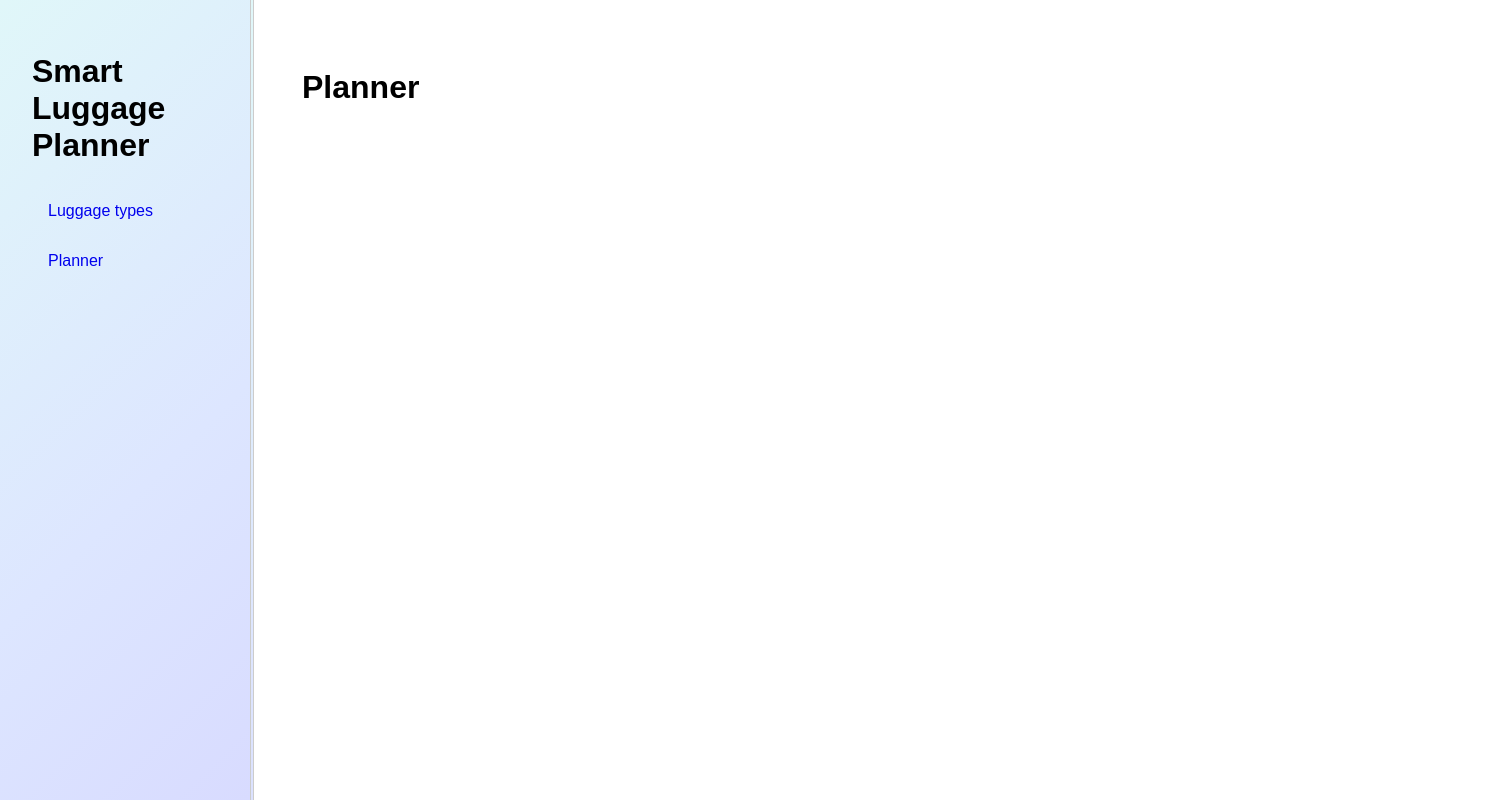
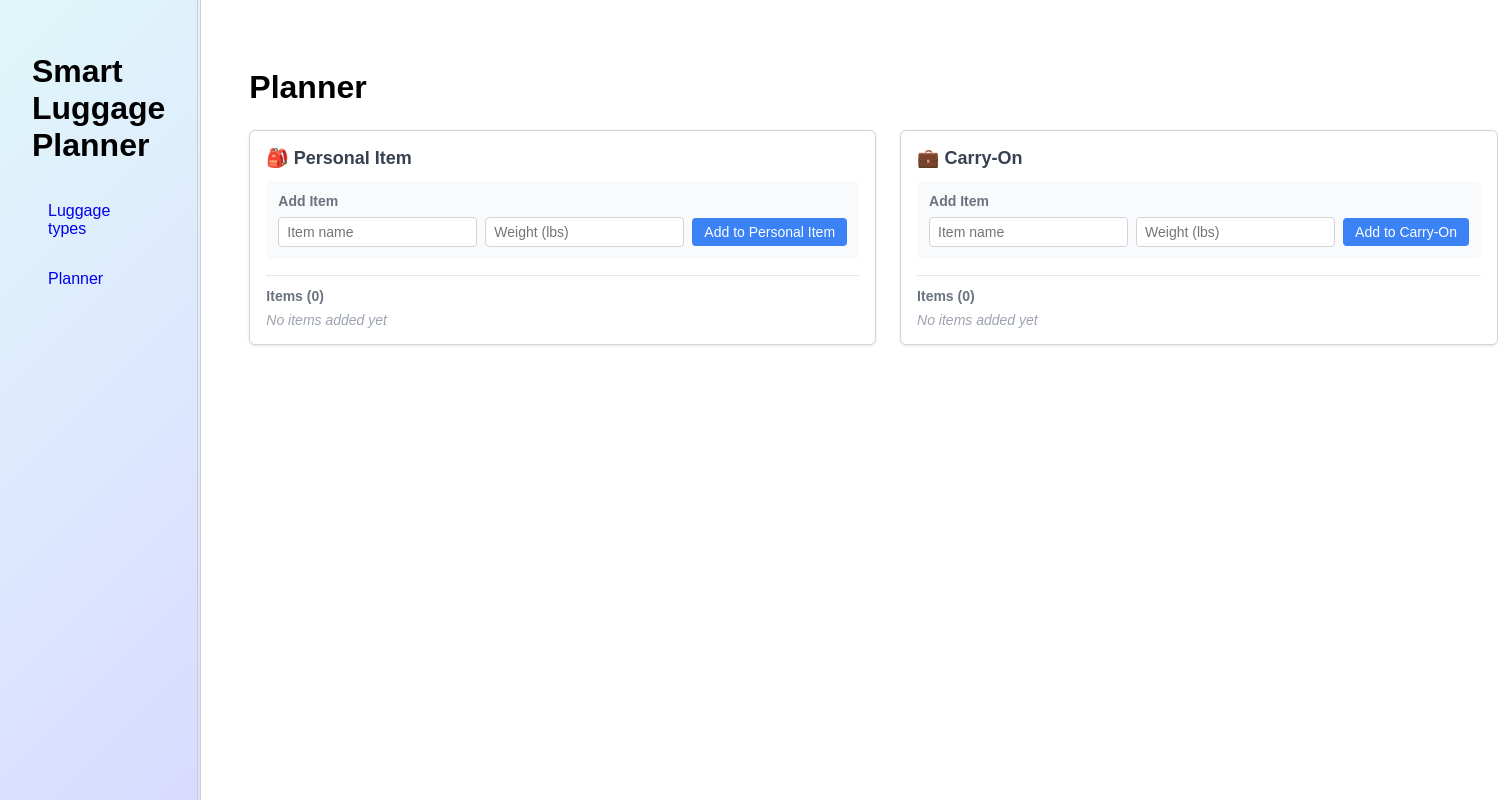
Before and after one commit to shanayamalik/berkeley-cs260, a React (Vite) app in the folder programming-assignment-3/code/: page / in a window 1280 px wide. Both pictures are taken after a click on the link "Planner". Shown: the whole page, 1498 px wide, since content can reach past the window. Built offline with nearby package versions, Linux system fonts and the light colour scheme.

Commit message:
users can add items to either bag via text fields for data entry

```diff
--- a/programming-assignment-3/code/src/index.css
+++ b/programming-assignment-3/code/src/index.css
@@ -175,3 +175,121 @@ body {
   line-height: 1.35;
   color: #374151;
 }
+
+/* Planner page styles */
+.planner {
+  max-width: 1000px;
+}
+
+.bag-sections {
+  display: flex;
+  gap: 1.5rem;
+  margin-top: 1.5rem;
+}
+
+.bag-section {
+  flex: 1;
+  border: 1px solid #d1d5db;
+  border-radius: 6px;
+  padding: 1rem;
+  background: white;
+  box-shadow: 0 1px 3px rgba(0, 0, 0, 0.1);
+}
+
+.bag-section h2 {
+  margin: 0 0 0.75rem 0;
+  font-size: 1.125rem;
+  color: #374151;
+}
+
+.bag-section h3 {
+  margin: 0 0 0.5rem 0;
+  font-size: 0.875rem;
+  font-weight: 600;
+  color: #6b7280;
+}
+
+.add-item-form {
+  margin-bottom: 1rem;
+  padding: 0.75rem;
+  background: #f9fafb;
+  border-radius: 4px;
+}
+
+.form-row {
+  display: flex;
+  gap: 0.5rem;
+  align-items: center;
+}
+
+.item-name-input {
+  flex: 2;
+  padding: 0.375rem 0.5rem;
+  border: 1px solid #d1d5db;
+  border-radius: 4px;
+  font-size: 0.875rem;
+}
+
+.item-weight-input {
+  flex: 1;
+  padding: 0.375rem 0.5rem;
+  border: 1px solid #d1d5db;
+  border-radius: 4px;
+  font-size: 0.875rem;
+}
+
+.add-button {
+  padding: 0.375rem 0.75rem;
+  background: #3b82f6;
+  color: white;
+  border: none;
+  border-radius: 4px;
+  font-size: 0.875rem;
+  cursor: pointer;
+  white-space: nowrap;
+}
+
+.add-button:hover {
+  background: #2563eb;
+}
+
+.items-list {
+  border-top: 1px solid #e5e7eb;
+  padding-top: 0.75rem;
+}
+
+.empty-message {
+  color: #9ca3af;
+  font-style: italic;
+  margin: 0;
+  font-size: 0.875rem;
+}
+
+.item-list {
+  list-style: none;
+  padding: 0;
+  margin: 0;
+}
+
+.item {
+  display: flex;
+  justify-content: space-between;
+  align-items: center;
+  padding: 0.375rem 0;
+  border-bottom: 1px solid #f3f4f6;
+}
+
+.item:last-child {
+  border-bottom: none;
+}
+
+.item-name {
+  font-weight: 500;
+  color: #374151;
+  font-size: 0.875rem;
+}
+
+.item-weight {
+  color: #6b7280;
+  font-size: 0.8rem;
+}
--- a/programming-assignment-3/code/src/pages/planner/Planner.jsx
+++ b/programming-assignment-3/code/src/pages/planner/Planner.jsx
@@ -4,9 +4,143 @@ export default function Planner() {
   const [personalItemItems, setPersonalItemItems] = useState([]);
   const [carryOnItems, setCarryOnItems] = useState([]);
 
+  // Form state for adding new items
+  const [newItemName, setNewItemName] = useState("");
+  const [newItemWeight, setNewItemWeight] = useState("");
+
+  // Function to add item to personal item bag
+  const addToPersonalItem = (e) => {
+    e.preventDefault();
+    if (newItemName.trim() && newItemWeight.trim()) {
+      const weight = parseFloat(newItemWeight);
+      if (weight > 0) {
+        setPersonalItemItems([...personalItemItems, {
+          id: Date.now(), // Simple ID generation
+          name: newItemName.trim(),
+          weight: weight
+        }]);
+        setNewItemName("");
+        setNewItemWeight("");
+      }
+    }
+  };
+
+  // Function to add item to carry-on bag
+  const addToCarryOn = (e) => {
+    e.preventDefault();
+    if (newItemName.trim() && newItemWeight.trim()) {
+      const weight = parseFloat(newItemWeight);
+      if (weight > 0) {
+        setCarryOnItems([...carryOnItems, {
+          id: Date.now(), // Simple ID generation
+          name: newItemName.trim(),
+          weight: weight
+        }]);
+        setNewItemName("");
+        setNewItemWeight("");
+      }
+    }
+  };
+
   return (
     <div className="planner">
       <h1>Planner</h1>
+
+      <div className="bag-sections">
+        {/* Personal Item Section */}
+        <div className="bag-section">
+          <h2>🎒 Personal Item</h2>
+          <div className="add-item-form">
+            <h3>Add Item</h3>
+            <form onSubmit={addToPersonalItem}>
+              <div className="form-row">
+                <input
+                  type="text"
+                  placeholder="Item name"
+                  value={newItemName}
+                  onChange={(e) => setNewItemName(e.target.value)}
+                  className="item-name-input"
+                />
+                <input
+                  type="number"
+                  placeholder="Weight (lbs)"
+                  value={newItemWeight}
+                  onChange={(e) => setNewItemWeight(e.target.value)}
+                  step="0.1"
+                  min="0"
+                  className="item-weight-input"
+                />
+                <button type="submit" className="add-button">
+                  Add to Personal Item
+                </button>
+              </div>
+            </form>
+          </div>
+
+          <div className="items-list">
+            <h3>Items ({personalItemItems.length})</h3>
+            {personalItemItems.length === 0 ? (
+              <p className="empty-message">No items added yet</p>
+            ) : (
+              <ul className="item-list">
+                {personalItemItems.map((item) => (
+                  <li key={item.id} className="item">
+                    <span className="item-name">{item.name}</span>
+                    <span className="item-weight">{item.weight} lbs</span>
+                  </li>
+                ))}
+              </ul>
+            )}
+          </div>
+        </div>
+
+        {/* Carry-On Section */}
+        <div className="bag-section">
+          <h2>💼 Carry-On</h2>
+          <div className="add-item-form">
+            <h3>Add Item</h3>
+            <form onSubmit={addToCarryOn}>
+              <div className="form-row">
+                <input
+                  type="text"
+                  placeholder="Item name"
+                  value={newItemName}
+                  onChange={(e) => setNewItemName(e.target.value)}
+                  className="item-name-input"
+                />
+                <input
+                  type="number"
+                  placeholder="Weight (lbs)"
+                  value={newItemWeight}
+                  onChange={(e) => setNewItemWeight(e.target.value)}
+                  step="0.1"
+                  min="0"
+                  className="item-weight-input"
+                />
+                <button type="submit" className="add-button">
+                  Add to Carry-On
+                </button>
+              </div>
+            </form>
+          </div>
+
+          <div className="items-list">
+            <h3>Items ({carryOnItems.length})</h3>
+            {carryOnItems.length === 0 ? (
+              <p className="empty-message">No items added yet</p>
+            ) : (
+              <ul className="item-list">
+                {carryOnItems.map((item) => (
+                  <li key={item.id} className="item">
+                    <span className="item-name">{item.name}</span>
+                    <span className="item-weight">{item.weight} lbs</span>
+                  </li>
+                ))}
+              </ul>
+            )}
+          </div>
+        </div>
+      </div>
     </div>
   );
 }
```
